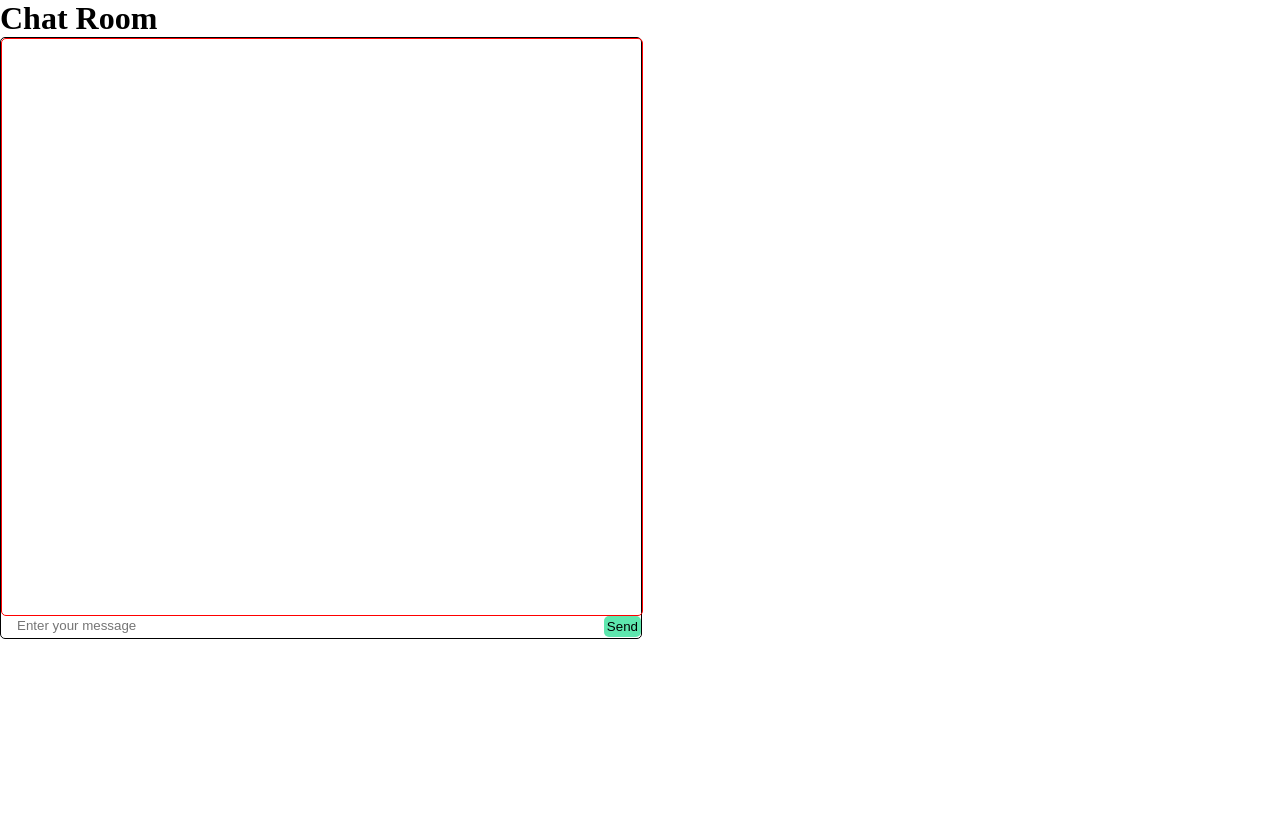
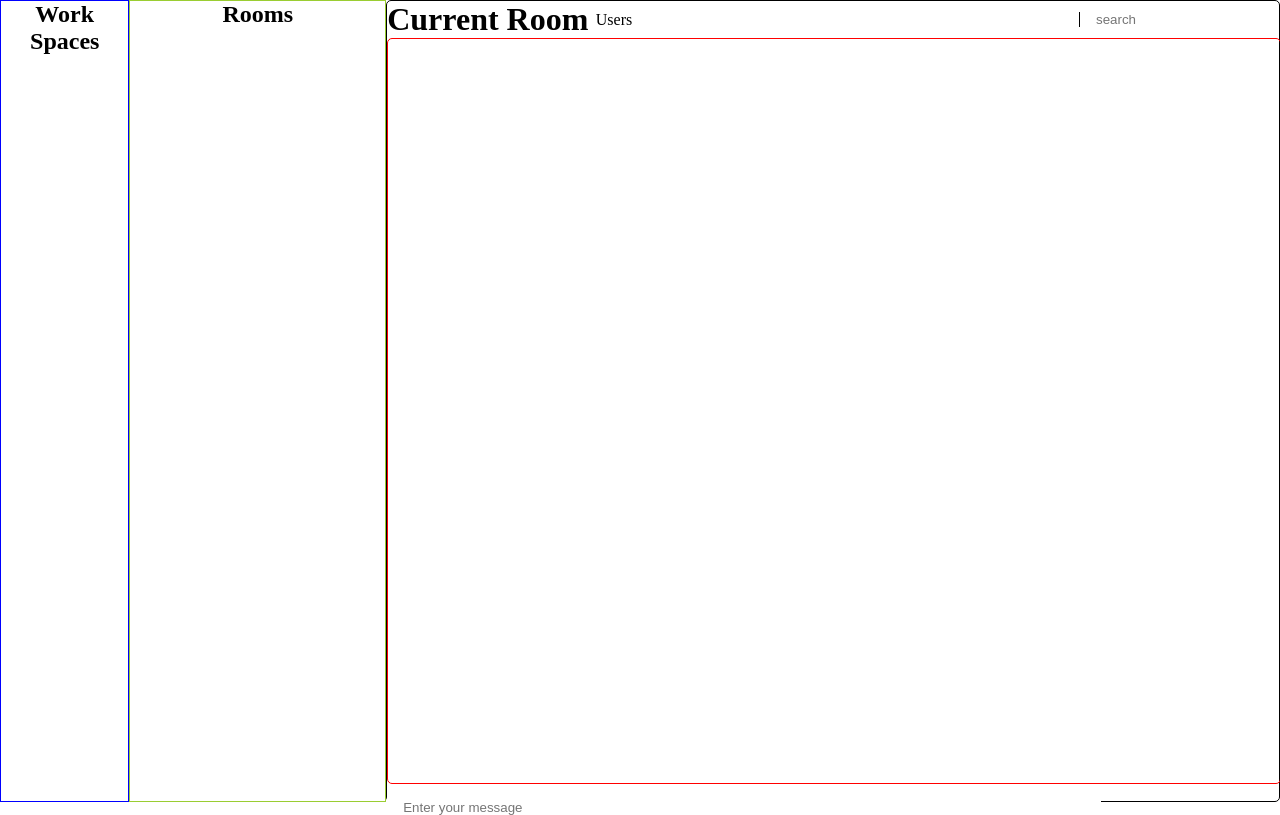
Before and after one commit to vanely/WebSockets, a website: page SocketioP2/MakingItSlack/public/index.html in a window 1280 px wide. Drawn offline with nearby package versions, Linux system fonts and the light colour scheme; no server answers.

Commit message:
chat ui changes

```diff
--- a/SocketioP2/MakingItSlack/public/index.html
+++ b/SocketioP2/MakingItSlack/public/index.html
@@ -1,4 +1,4 @@
-<!DOCTYPE html>
+<!-- <!DOCTYPE html> -->
 <html lang="en">
   <head>
     <meta charset="UTF-8">
@@ -7,8 +7,24 @@
     <title>Making it slack</title>
   </head>
   <body>
-  <h1>Chat Room</h1>
+    <div class="container">
+      <div class="workspaces-container">
+        <h2>Work</h2>
+        <h2>Spaces</h2>
+      </div>
+      <div class="rooms-container">
+        <h2>Rooms</h2>
+      </div>
       <div class="chat-container">
+        <div class="header">
+          <div class="title">
+            <h1>Current Room</h1>
+            <span class="user-count">Users</span>
+          </div>
+          <div class="search-container">
+            <input class="search" type="text" placeholder="search">
+          </div>
+        </div>
         <div class="chat-messages-container">
           <ul class="chat-messages">
             <!-- messages will be dynamically populated -->
@@ -18,10 +34,11 @@
           <div class="message-input-container">
             <input class="message-input" type="text" placeholder="Enter your message">
           </div>
-      <div class="message-submit-container">
+          <!-- <div class="message-submit-container">
             <input class="message-submit" type="submit" value="Send">
+          </div> -->
+        </form>
       </div>
-    </form>
     </div>
     <script src="/socket.io/socket.io.js"></script>
     <script src="./script.js"></script>
--- a/SocketioP2/MakingItSlack/public/style.css
+++ b/SocketioP2/MakingItSlack/public/style.css
@@ -17,16 +17,70 @@ li:nth-of-type(odd) {
   background-color: rgb(206, 224, 224);
 }
 
+h2 {
+  text-align: center;
+}
+
+.container {
+  display: flex;
+  height: 100%;
+}
+
+.workspaces-container,
+.rooms-container,
 .chat-container {
-  width: 50%;
-  height: 600px;
+  height: 100%;
+}
+
+.workspaces-container {
+  width: 10%;
+  border: 1px solid blue;
+}
+
+.rooms-container {
+  width: 20%;
+  border: 1px solid yellowgreen;
+}
+
+.chat-container {
+  width: 70%;
+  height: 100%;
   border-radius: 5px;
   border: 1px solid black;
 }
 
+.header {
+  display: flex;
+  justify-content: space-between;
+}
+
+.title {
+  display: flex;
+  justify-content: space-between;
+  width: 245px;
+}
+
+.user-count {
+  display: flex;
+  align-items: center;
+}
+
+.search-container {
+  display: flex;
+  align-items: center;
+  width: 200px;
+}
+
+.search {
+  border: none;
+  border-left: 1px solid black;
+  padding-left: 1rem;
+  outline: none;
+}
+
 .chat-messages-container {
   width: 100%;
-  height: 96%;
+  height: 93%;
   border-radius: 5px;
   border: 1px solid red;
 }
@@ -49,6 +103,7 @@ li:nth-of-type(odd) {
 .message-input {
   width: 100%;
   padding-left: 1rem;
+  padding-top: 1rem;
   border-radius: 5px;
   border: none;
   outline: none;
```
Lines whose indentation alone changed are shown as unchanged.
